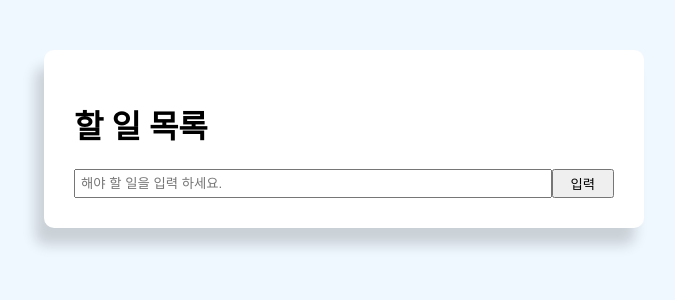
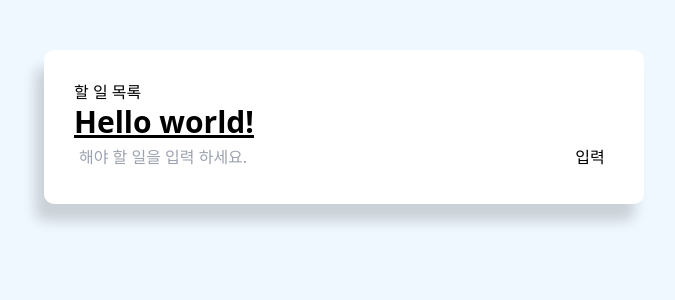
Before and after one commit to heyji1771/react-todo-app, a React (Create React App) app: page / in a window 1280 px wide. Shown: the top 300 px of the page, without its empty margins (296-971 px from the left). Built offline with nearby package versions, Linux system fonts and the light colour scheme.

Commit message:
입력 컴포넌트 및tailwind 적용

```diff
--- a/package.json
+++ b/package.json
@@ -34,5 +34,10 @@
       "last 1 firefox version",
       "last 1 safari version"
     ]
+  },
+  "devDependencies": {
+    "autoprefixer": "^10.4.14",
+    "postcss": "^8.4.23",
+    "tailwindcss": "^3.3.2"
   }
 }
--- a/src/App.css
+++ b/src/App.css
@@ -0,0 +1,20 @@
+@tailwind base;
+@tailwind components;
+@tailwind utilities;
+
+body {
+    background: aliceblue;
+  }
+
+  .container {
+    margin: auto;
+    max-width: 600px;
+  }
+
+  .todoBlock {
+    padding: 30px;
+    margin-top: 50px;
+    background: #fff;
+    border-radius: 10px;
+    box-shadow: -9px 17px 13px rgb(0 0 0 / 16%);
+  }
--- a/src/App.js
+++ b/src/App.js
@@ -1,6 +1,7 @@
 import React, {useState} from "react";
 import "./App.css";
 import List from './components/List';
+import Form from './components/Form';
 
 export default function App(){
 
@@ -11,14 +12,8 @@ export default function App(){
 
 
 
-  //글 입력 할때 입력칸에 들어가게
-  const handleChange = (e) => {
-    setValue(e.target.value);
-  }
-
   //서밋
   const handleSubmit = (e) => {
-
     //페이지 리로드 되는것을 막아줌
     e.preventDefault();
 
@@ -32,37 +27,21 @@ export default function App(){
     //원래 있던 할일에 새로운 할일 데이터 더해주기 & 입력란 글씨 지우기
     setTodoData((prev) => [...prev, newTodo]);
     setValue("");
-
   };
-
-
 
   return (
     <div className="container">
       <div className="todoBlock">
         <div className="title">
           <h1>할 일 목록</h1>
-
+        </div>
+        <h1 className="text-3xl font-bold underline">
+          Hello world!
+          </h1>
           <List todoData={todoData} setTodoData={setTodoData}/>
 
-          <form style={{ display : 'flex' }} onSubmit={handleSubmit}>
-            <input
-              type="text"
-              name="value"
-              style={{ flex: '10', padding: '5px' }}
-              placeholder="해야 할 일을 입력 하세요."
-              value={value}
-              onChange={handleChange}
-            />
-            <input
-              type="submit"
-              value="입력"
-              className="btn"
-              style={{ flex:'1' }}
-            />
-          </form>
+          <Form value={value} setValue={setValue} handleSubmit={handleSubmit}/>
 
-        </div>
       </div>
     </div>
   )
--- /dev/null
+++ b/src/components/Form.js
@@ -0,0 +1,29 @@
+import React from 'react'
+
+export default function Form({ value, setValue, handleSubmit} ) {
+
+  //글 입력 할때 입력칸에 들어가게
+  const handleChange = (e) => {
+    setValue(e.target.value);
+  };
+
+
+  return (
+    <form style={{ display : 'flex' }} onSubmit={handleSubmit}>
+        <input
+        type="text"
+        name="value"
+        style={{ flex: '10', padding: '5px' }}
+        placeholder="해야 할 일을 입력 하세요."
+        value={value}
+        onChange={handleChange}
+        />
+        <input
+        type="submit"
+        value="입력"
+        className="btn"
+        style={{ flex:'1' }}
+        />
+    </form>
+  )
+}
--- a/src/index.css
+++ b/src/index.css
@@ -1,3 +1,8 @@
+@tailwind base;
+@tailwind components;
+@tailwind utilities;
+
+
 body {
   background: aliceblue;
 }
--- /dev/null
+++ b/tailwind.config.js
@@ -0,0 +1,10 @@
+/** @type {import('tailwindcss').Config} */
+module.exports = {
+  content: [
+    "./src/**/*.{js,jsx,ts,tsx}",
+  ],
+  theme: {
+    extend: {},
+  },
+  plugins: [],
+}
```
Also changed, not shown: 1 other file (tests, documents, lock files or other folders).
